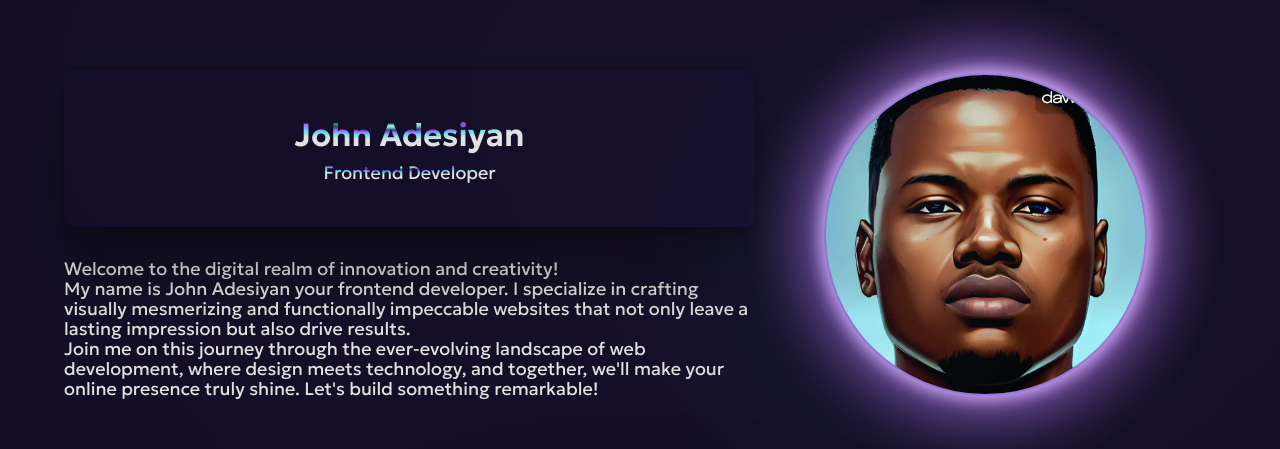
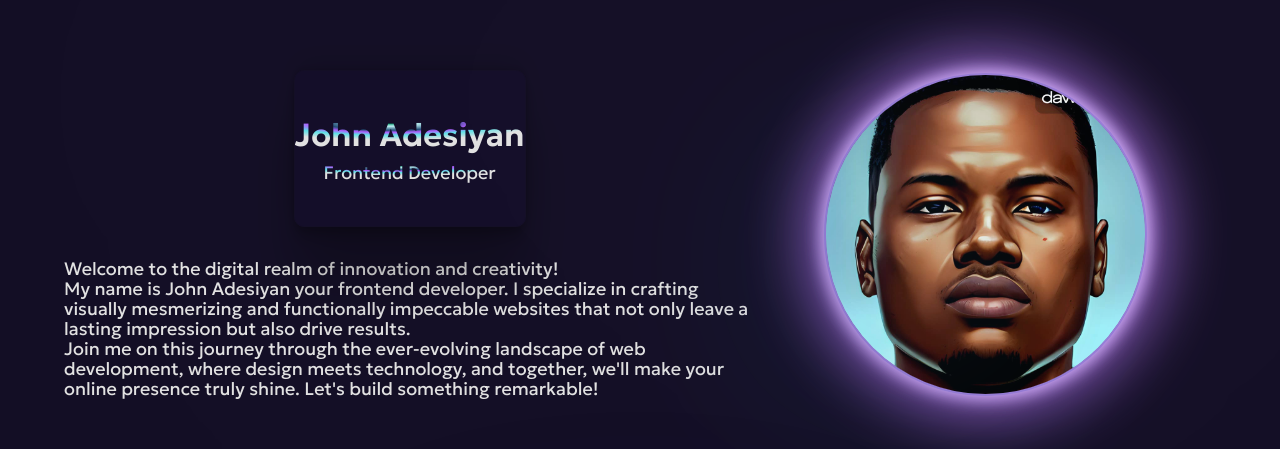
Before and after one commit to metalekan/RCHFVR, a React (Vite) app: page / in a window 1280 px wide. Shown: the part 242-691 px from the top of the page. Built offline with nearby package versions, Linux system fonts and the light colour scheme; a web font is replaced by a local one.

Commit message:
new commit

```diff
--- a/src/component/Developer.jsx
+++ b/src/component/Developer.jsx
@@ -6,9 +6,9 @@ const Developer = () => {
 
   return (
 
-    <main className="min-h-screen mx-[1rem] md:mx-[4rem] flex items-center font-geologica text-offWhite">
-      <div className="grid md:grid-cols-[1.5fr_1fr] animate__animated animate__zoomIn">
-        <div className="flex flex-col justify-center gap-8 md:w-full">
+    <main className="min-h-screen mx-[1rem] md:mx-[4rem] flex items-center justify-center font-geologica text-offWhite">
+      <div className="grid md:grid-cols-[1.5fr_1fr] animate__animated animate__zoomIn w-full">
+        <div className="flex flex-col justify-center items-center gap-8">
           <div className="admin_card flex flex-col items-center justify-center py-10">
             <img className="glow w-[50%] rounded-full xl:hidden border-4 border-[#9B7EDA] self-center z-20 hover:scale-125 duration-300 mb-8" src={admin} alt="admin" loading="lazy" />
             <h1 className="text-xl font-bold text-gradient">John Adesiyan</h1>
```
